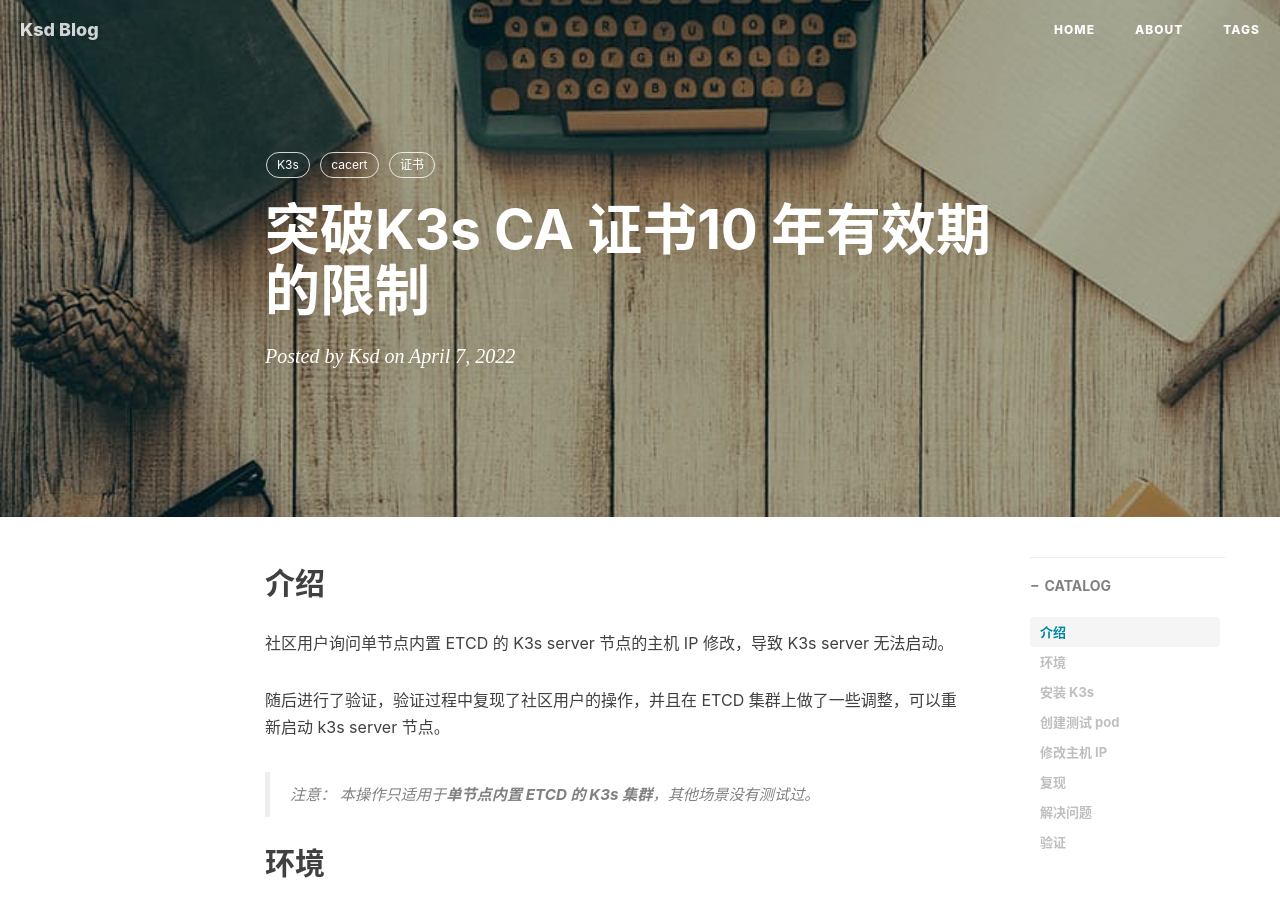
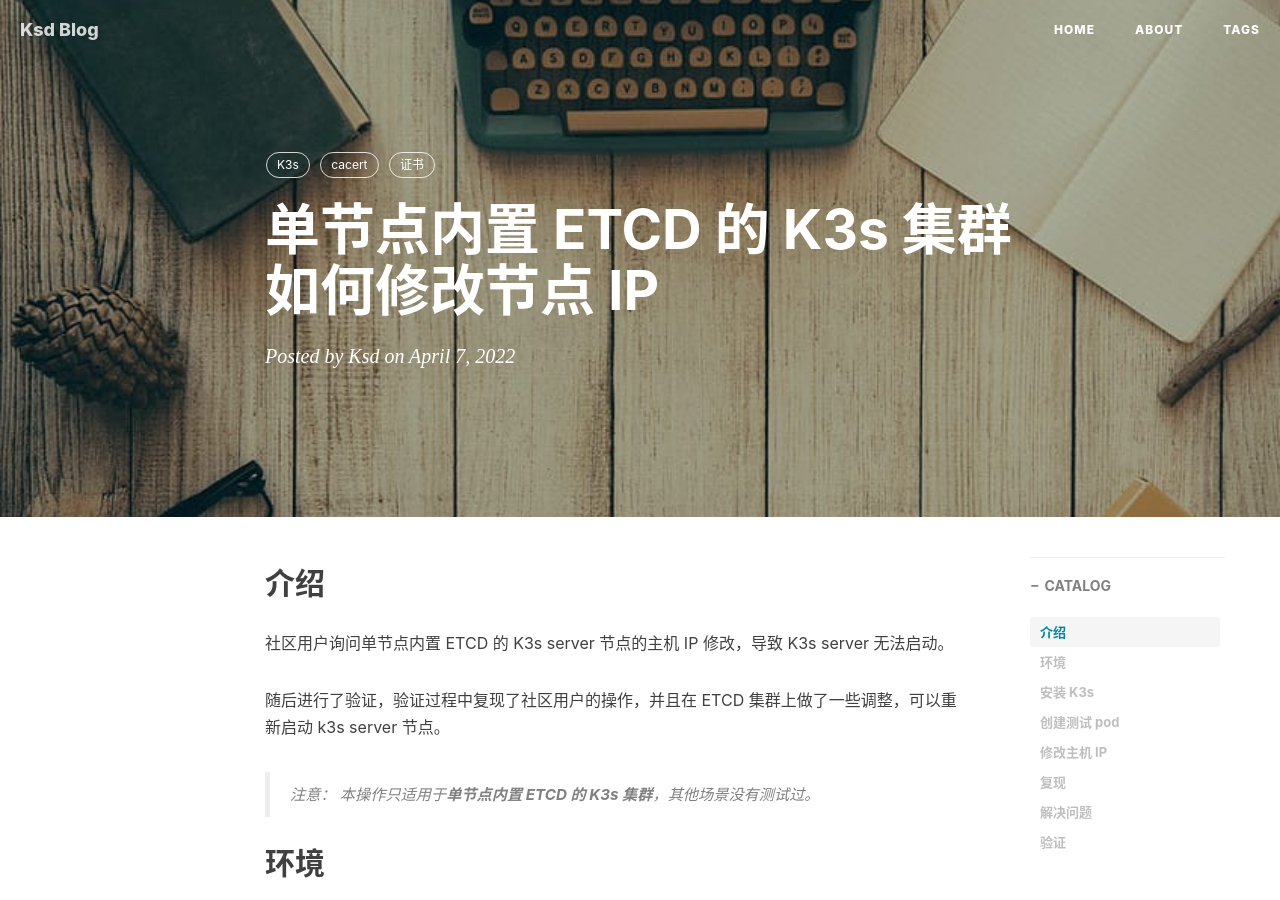
Before and after one commit to kingsd041/kingsd041.github.io, a Jekyll site: the page built from _posts/k3s/2022-04-7-k3s-change-ip.md, in a window 1280 px wide and 900 px high. Built offline with Jekyll 4.4.1, drawn with Linux system fonts in a browser that asks for light colours; nearby versions of some CDN libraries; comment, search, counter and statistics services are not loaded.

Commit message:
add k3s-change-ip, k3s-custom-ca

```diff
--- a/_posts/k3s/2022-04-7-k3s-change-ip.md
+++ b/_posts/k3s/2022-04-7-k3s-change-ip.md
@@ -1,6 +1,6 @@
 ---
 layout: post
-title: 突破K3s CA 证书10 年有效期的限制
+title: 单节点内置 ETCD 的 K3s 集群如何修改节点 IP
 subtitle:
 date: 2022-4-7 21:06:00 +0800
 author: Ksd
```
